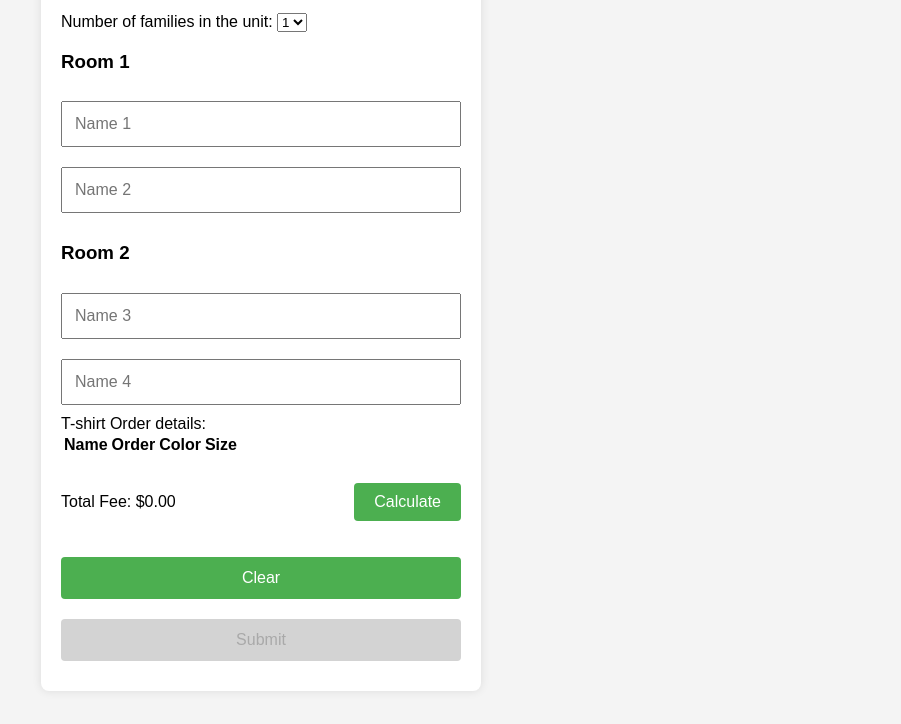
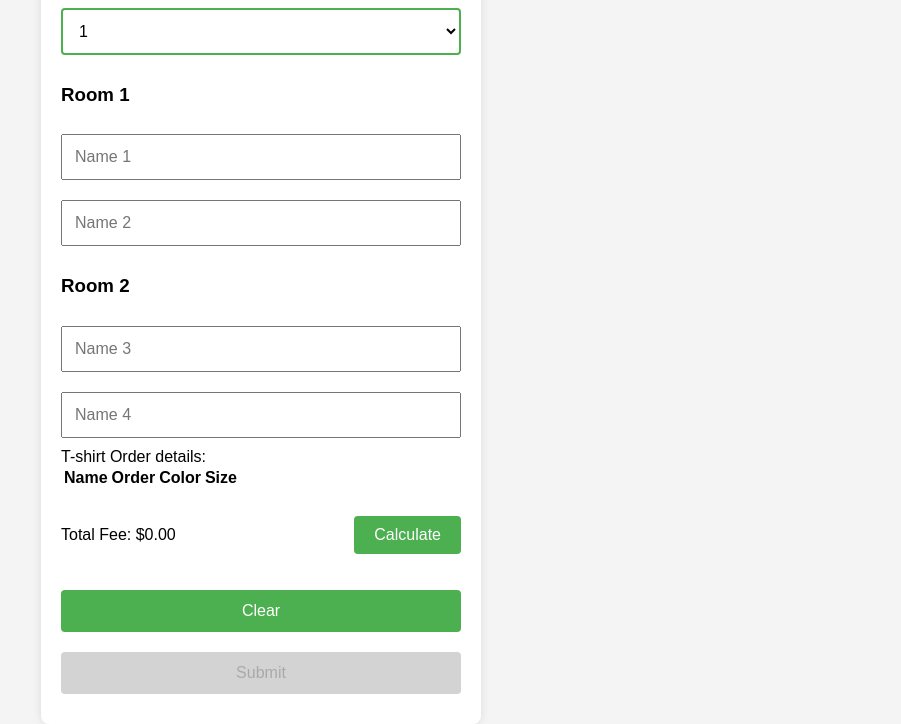
Before and after one commit to csum2/retreatReg-web, a plain HTML site: page form.html in a window 1280 px wide. Shown: the part 100-824 px from the top of the page, without its empty margins (379-1280 px from the left). Before the commit the page ends 800 px from the top, so only its background shows below. Drawn offline with Linux system fonts and the light colour scheme; some packages are replaced by stand-ins of ours; a script that the page names is missing.

Commit message:
Change pulldown menu styles

```diff
--- a/style.css
+++ b/style.css
@@ -80,3 +80,22 @@ p {
     background-color: #4CAF50; /* Green for enabled button */
     color: white;
 }
+
+/* Styles for select elements */
+.container select {
+    width: 100%; /* Full width */
+    padding: 12px; /* Same padding as input fields */
+    margin: 10px 0; /* Consistent margin */
+    box-sizing: border-box; /* Include padding in total width */
+    font-size: 16px; /* Consistent font size */
+    border: 2px solid #4CAF50; /* Green border to match buttons */
+    border-radius: 4px; /* Rounded corners */
+    background-color: #fff; /* White background */
+    transition: border-color 0.3s; /* Smooth transition for border color */
+}
+
+/* Change border color on focus */
+.container select:focus {
+    border-color: #45a049; /* Darker green on focus */
+    outline: none; /* Remove default outline */
+}
```
